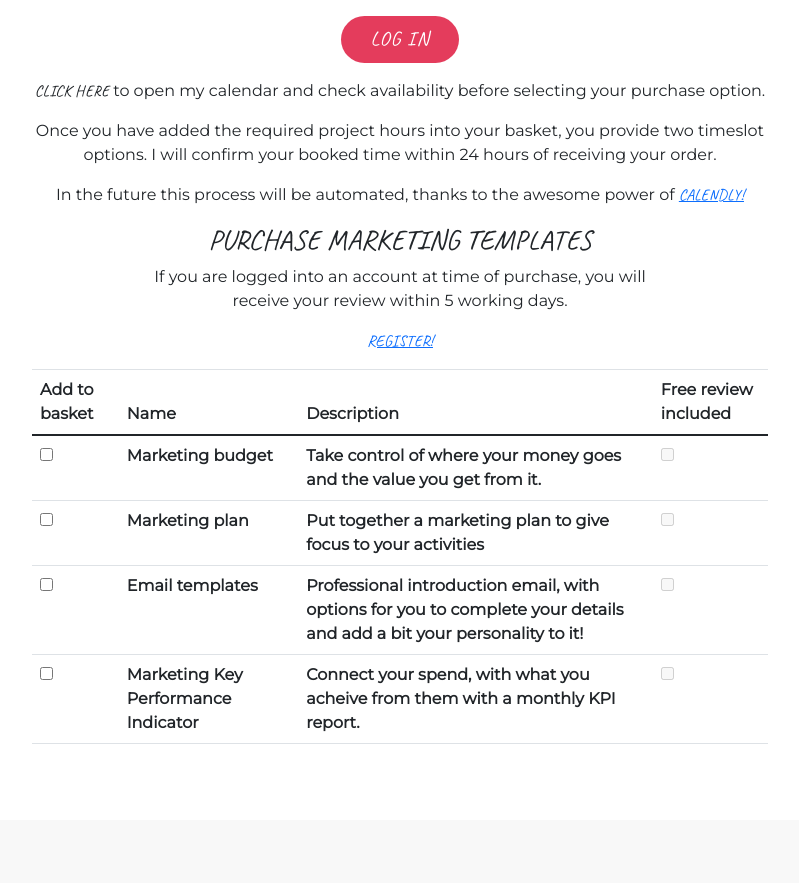
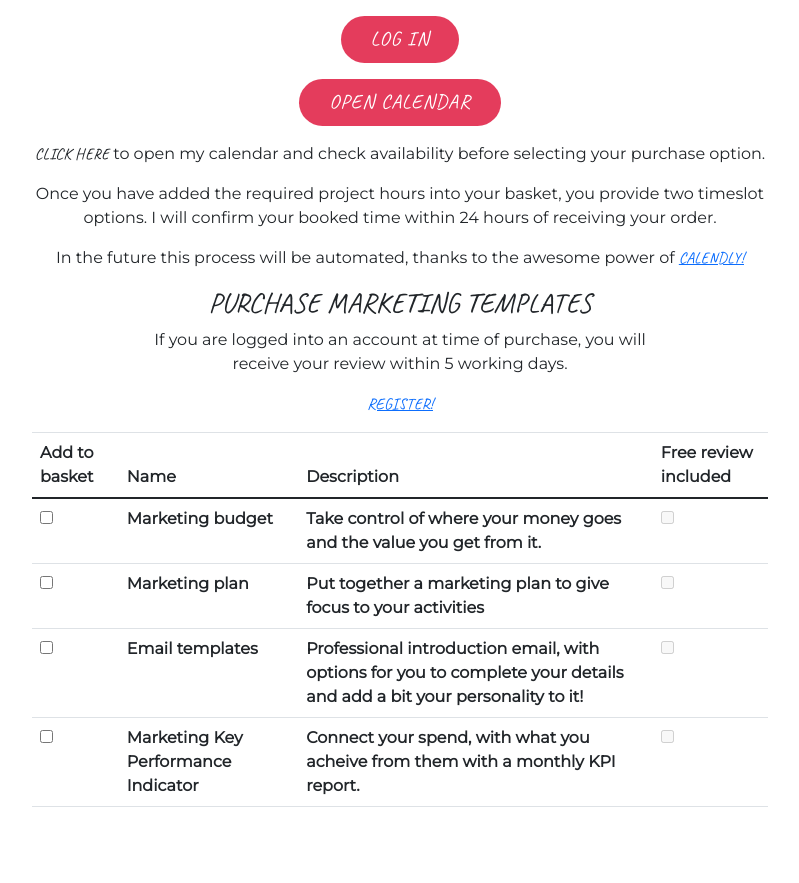
Before and after one commit to CatherineTrevor/the_marketing_ally, a Django app: page /order_basket/ in a window 1280 px wide. Shown: the part 659-1542 px from the top of the page, without its empty margins (240-1039 px from the left). Before the commit the page ends 1403 px from the top, so only its background shows below. Run offline with Django 3.2, Linux system fonts and the light colour scheme; lists and menus that the app fills with data are empty; some libraries are stand-ins or nearby versions.

Commit message:
add calender view and basic link in order_basket

```diff
--- a/order_basket/templates/includes/project_hours.html
+++ b/order_basket/templates/includes/project_hours.html
@@ -59,6 +59,11 @@
             {% endif %}
         </div>
     </div>
+    <div class="row">
+        <div class="d-flex justify-content-center col-lg-12 mb-3">
+            <a href="{% url 'calendar' %}" class="btn-action">Open calendar</a>
+        </div>
+    </div>
     <div class="row text-center">
         <div class="col-lg-8 offset-2">
             <p>
--- /dev/null
+++ b/order_basket/templates/order_basket/calendar.html
@@ -0,0 +1,3 @@
+<div class="row">
+    <iframe src="https://calendar.google.com/calendar/embed?src=q0828j0l2lqn095qhbfret6j00%40group.calendar.google.com&ctz=Europe%2FStockholm" style="border: 0" width="800" height="600" frameborder="0" scrolling="no"></iframe>
+</div>
--- a/order_basket/urls.py
+++ b/order_basket/urls.py
@@ -3,4 +3,5 @@ from . import views
 
 urlpatterns = [
     path('', views.order_basket, name='order_basket'),
+    path('calendar/', views.calendar, name='calendar'),
 ]
--- a/order_basket/views.py
+++ b/order_basket/views.py
@@ -33,3 +33,7 @@ def order_basket(request):
     }
 
     return render(request, template, context)
+
+def calendar(request):
+
+        return render(request, 'order_basket/calendar.html')
```
